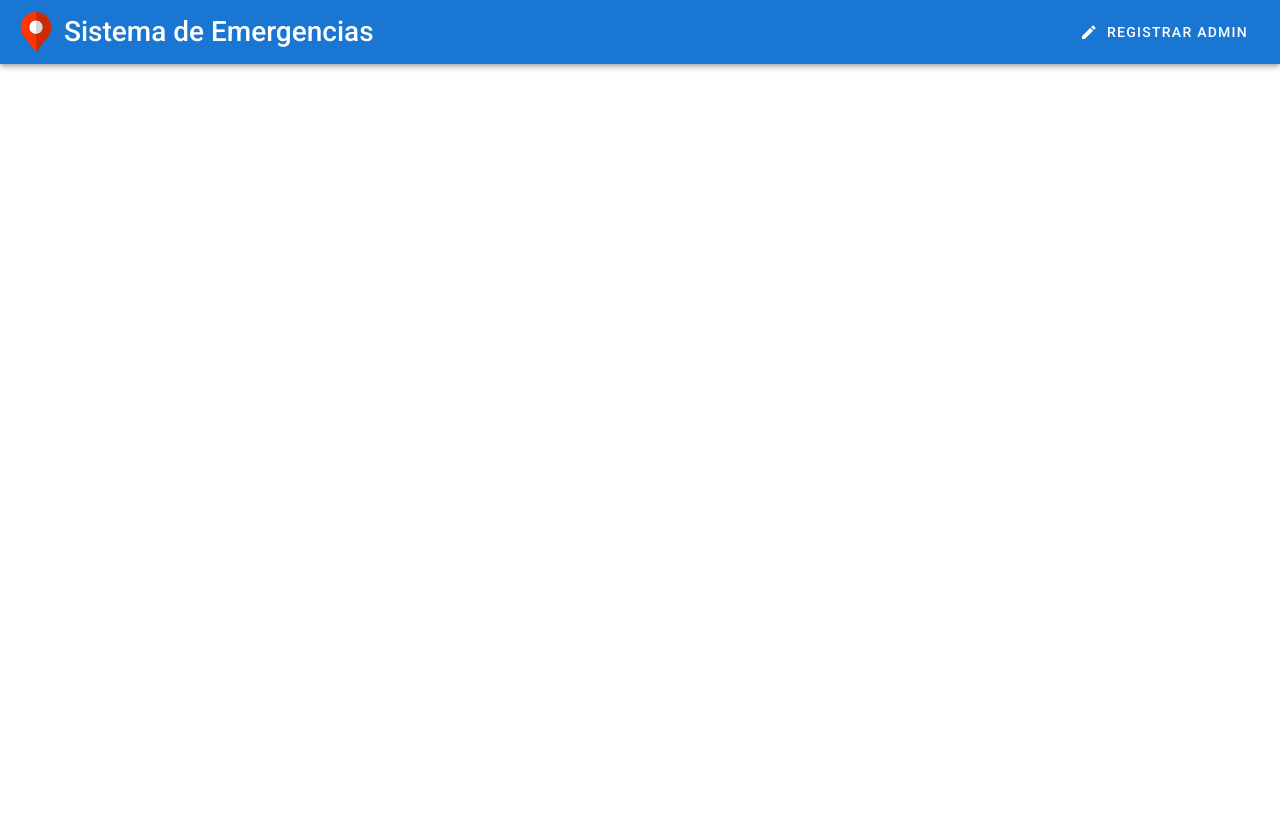
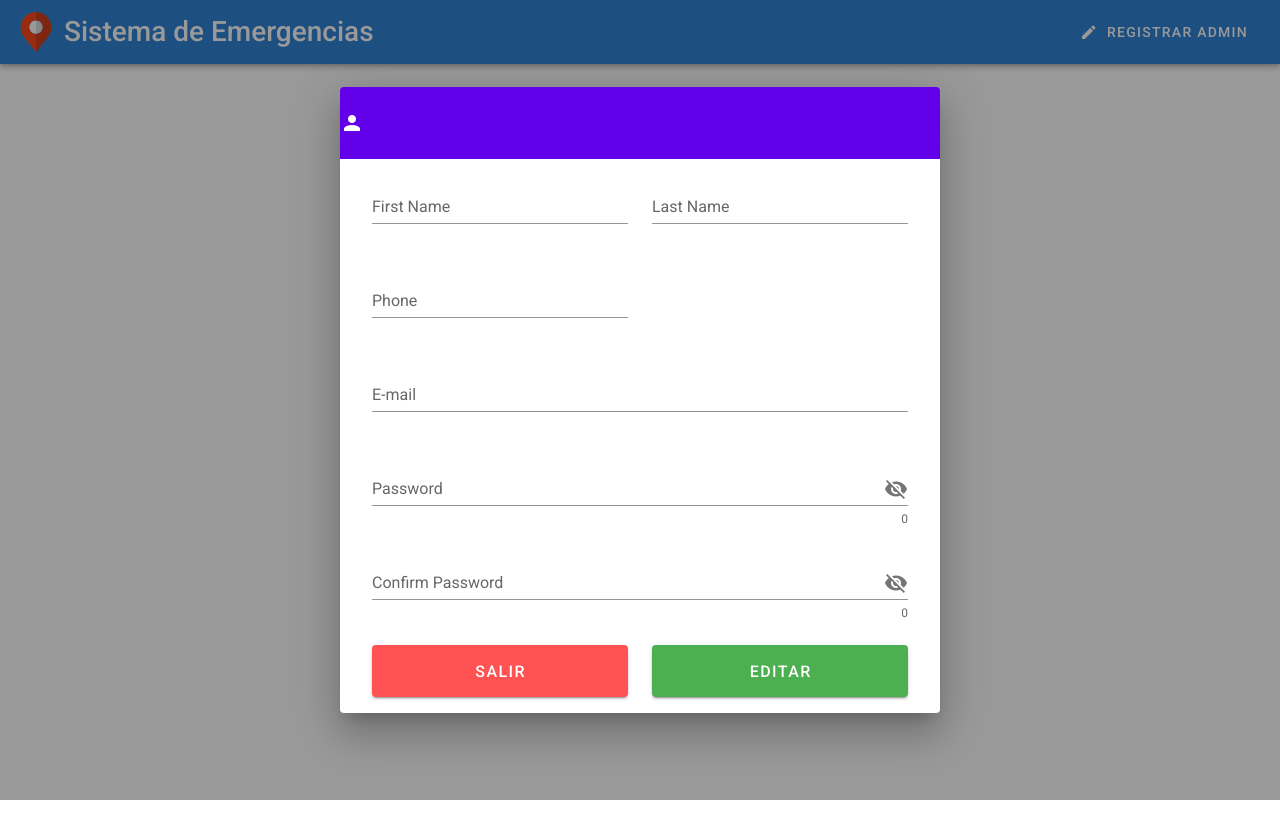
Before and after one commit to antonato/proyectotbt-front, a Vue app: page /public/editVolunteer in a window 1280 px wide. Shown: the top 838 px of the page. Before the commit the page ends 800 px from the top, so only its background shows below. Built offline with nearby package versions, Linux system fonts and the light colour scheme.

Commit message:
feat: EditVolunteer

```diff
--- a/src/App.vue
+++ b/src/App.vue
@@ -20,6 +20,7 @@
             </div >
             <v-spacer></v-spacer>
             <div>
+                <!-- Colocar if para saber el Rol del usuario para que no se muestre a un voluntario-->
                 <v-btn text to="/registroAdmin">
                   <v-icon left>mdi-pencil</v-icon>
                     Registrar Admin
@@ -47,7 +48,8 @@ export default {
   },
   data: () => ({
     logged: localStorage.getItem('logged'),
-    idRol: localStorage.getItem('idRol')
+    idRol: localStorage.getItem('idRol'),
+    idUser: localStorage.getItem('idUser')
   }),
   methods: {
     goHome() {
@@ -57,8 +59,10 @@ export default {
     logOut(){
       this.logged = false;
       localStorage.removeItem('logged');
-      this.idRol = 0
+      this.idRol = 0;
       localStorage.removeItem('idRol');
+      this.idUser = -1;
+      localStorage.removeItem('idUser');
       window.location.href = "/";
     }
   }
--- /dev/null
+++ b/src/components/EditVolunteer.vue
@@ -0,0 +1,145 @@
+<template>
+<div id="app">
+    <v-app>
+        <v-dialog v-model="dialog" persistent max-width="600px" min-width="360px" >
+            <div>
+                <v-tabs  v-model="tab" show-arrows background-color="deep-purple accent-4" icons-and-text dark grow>
+                    <v-tabs-slider color="purple darken-4"></v-tabs-slider>
+                    <v-icon >mdi-account</v-icon>
+                    <v-tab-item>
+                        <v-card class="px-4">
+                            <v-card-text>
+                                <v-form v-model="valid" lazy-validation>
+                                    <v-row>
+                                        <v-col cols="12" sm="6" md="6">
+                                            <v-text-field v-model="firstName" label="First Name" maxlength="20" ></v-text-field>
+                                        </v-col>
+                                        <v-col cols="12" sm="6" md="6">
+                                            <v-text-field v-model="lastName"  label="Last Name" maxlength="20" ></v-text-field>
+                                        </v-col>
+                                        <v-col cols="12" sm="6" md="6">
+                                            <v-text-field v-model="phoneNumber" label="Phone" maxlength="9" type="number" ></v-text-field>
+                                        </v-col>
+                                        <v-col cols="12">
+                                            <v-text-field v-model="email" label="E-mail" ></v-text-field>
+                                        </v-col>
+                                        <v-col cols="12">
+                                            <v-text-field v-model="password" :append-icon="show1 ? 'mdi-eye' : 'mdi-eye-off'" :rules="[rules.required, rules.min]" :type="show1 ? 'text' : 'password'" name="input-10-1" label="Password" counter @click:append="show1 = !show1"></v-text-field>
+                                        </v-col>
+                                        <v-col cols="12">
+                                            <v-text-field block v-model="verify" :append-icon="show2 ? 'mdi-eye' : 'mdi-eye-off'" :rules="[rules.required, passwordMatch]" :type="show2 ? 'text' : 'password'" name="input-10-1" label="Confirm Password" counter @click:append="show2 = !show2"></v-text-field>
+                                        </v-col>
+                                        <v-col align-center justify-center>
+                                            <v-btn x-large block :disabled="!valid" color="error" @click="exitDialog">Salir</v-btn>
+                                        </v-col>
+                                        <v-col align-center justify-center>
+                                            <v-btn x-large block :disabled="!valid" color="success" @click="editVolunteer">Editar</v-btn>
+                                        </v-col>
+                                    </v-row>
+                                </v-form>
+                            </v-card-text>
+                        </v-card>
+                    </v-tab-item>
+                </v-tabs>
+            </div>
+        </v-dialog>
+    </v-app>
+</div>
+</template>
+
+<script>
+import axios from 'axios';
+export default {
+    name: "EditVolunteer",
+    computed: {
+        passwordMatch() {
+            return () => this.password === this.verify || "Password must match";
+        }
+    },
+    data: () => ({
+        valid: true,
+        tab: 0,
+        tabs: [
+            {name:"Edit User", icon:"mdi-account"}
+        ],
+        dialog: true,
+        user: "",
+        firstName: "",
+        lastName: "",
+        email: "",
+        password: "",
+        verify: "",
+        phoneNumber: "",
+        idUser: -1,
+        show1: false,
+        show2: false,
+        rules: {
+            required: value => !!value ,
+            //min: v => (v && v.length >= 8) || "Min 8 characters"
+            min: v => (v && v.length >= 8) || "Mínimo 8 caracteres"
+        }
+    }),
+    methods: {
+        editVolunteer(){
+            localStorage.setItem('idUser', this.idUser);
+            axios.get('http://localhost:8081/user/getById/'+this.idUser)
+                 .then(response => (this.user = response.data))
+            if(this.firstName != "" && this.lastName != ""){
+                axios.put('http://localhost:8081/user/getById/'+this.idUser, {
+                    "name":this.firstName+" "+this.lastName
+                })
+            }
+            else if(this.firstName != "" && this.lastName == ""){
+                axios.put('http://localhost:8081/user/getById/'+this.idUser, {
+                    "name":this.firstName + this.user.lastName
+                })
+            }
+            else if(this.firstName == "" && this.lastName == ""){
+                axios.put('http://localhost:8081/user/getById/'+this.idUser, {
+                    "name":this.user.firstName + this.user.lastName
+                })
+            }
+            else if(this.firstName == "" && this.lastName != ""){
+                axios.put('http://localhost:8081/user/getById/'+this.idUser, {
+                    "name":this.user.firstName + this.lastName
+                })
+            }
+            if(this.email == ""){
+                axios.put('http://localhost:8081/user/getById/'+this.idUser, {
+                    "email":this.user.email
+                })
+            }
+            else{
+                axios.put('http://localhost:8081/user/getById/'+this.idUser, {
+                    "email":this.email
+                })
+            }
+            if(this.phoneNumber == ""){
+                axios.put('http://localhost:8081/user/getById/'+this.idUser, {
+                    "phone":this.user.phoneNumber
+                })
+            }
+            else{
+                axios.put('http://localhost:8081/user/getById/'+this.idUser, {
+                    "phone":this.phoneNumber
+                })
+            }
+            if(this.password == ""){
+                axios.put('http://localhost:8081/user/getById/'+this.idUser, {
+                    "password":this.user.password
+                })
+            }
+            else{
+                axios.put('http://localhost:8081/user/getById/'+this.idUser, {
+                    "password":this.password
+                })
+            }
+
+        },
+        exitDialog() {
+            window.location.href = "/volunteerView";
+        }
+    }
+
+}
+</script>
--- a/src/components/Login.vue
+++ b/src/components/Login.vue
@@ -177,6 +177,7 @@ export default {
     //para mapa
     dialog: true,
     idRol: null,
+    idUser: -1,
     tab: 0,
     tabs: [
         {name:"Login", icon:"mdi-account"},
@@ -244,7 +245,7 @@ export default {
           this.logged = true;
           localStorage.setItem('logged', this.logged);
           localStorage.setItem('idRol',this.idRol);
-
+          localStorage.setItem('idUser',this.idUser);
           this.msg = false;
           this.$emit('logged', this.logged);
           this.show = false;
--- a/src/components/VolunteerView.vue
+++ b/src/components/VolunteerView.vue
@@ -9,9 +9,14 @@
                     </v-container>
                 </v-col>
                 <v-col class="d-flex flex-column flex-nowrap" md="4">
-                    <!--<v-btn color="error" @click="LogOut" class="mr-4 mb-2">
+                    <router-link to="/editVolunteer">
+                    <v-btn color="success" class="mr-4 mb-2">
+                            Editar Información
+                    </v-btn>
+                    </router-link>
+                    <v-btn color="error" @click="LogOut" class="mr-4 mb-2">
                             Salir
-                    </v-btn>-->
+                    </v-btn>
                 </v-col>
             </v-container>
         </div>
--- a/src/router/index.js
+++ b/src/router/index.js
@@ -8,6 +8,8 @@ import Login from '@/components/Login.vue';
 import registroAdmin from '@/components/registroAdmin.vue'
 import AdminView from '@/components/AdminView.vue'
 import VolunteerView from '@/components/VolunteerView.vue'
+import EditVolunteer from '@/components/EditVolunteer.vue'
+
 
 export const routes = [
     { path: '/taskView/:idTask', component: TaskView },
@@ -19,7 +21,8 @@ export const routes = [
     { path: '/login', component: Login },
     { path: '/registroAdmin', component: registroAdmin },
     { path: '/adminView', component: AdminView },
-    { path: '/volunteerView', component: VolunteerView }
+    { path: '/volunteerView', component: VolunteerView },
+    { path: '/editVolunteer', component: EditVolunteer}
 
 ];
 
```
